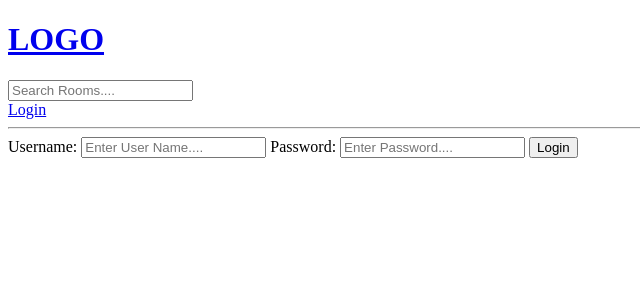
After one commit to balcoder/django-studypal2, a Django app: page /login/ in a window 1280 px wide. The commit adds this page. Shown: the top 300 px of the page, without its empty margins (0-640 px from the left). Run offline with Django 4.2, Linux system fonts and the light colour scheme.

Commit message:
added login logout functionality

```diff
--- /dev/null
+++ b/studypal/base/templates/base/login_register.html
@@ -0,0 +1,25 @@
+{% extends 'main.html' %} {% block content %}
+
+<div>
+  <form action="" method="POST">
+    {% csrf_token %}
+    <label for="username">Username:</label>
+    <input
+      type="text"
+      name="username"
+      placeholder="Enter User Name...."
+      name="username"
+      id="username"
+    />
+    <label for="password">Password:</label>
+    <input
+      type="password"
+      name="password"
+      placeholder="Enter Password...."
+      name="password"
+      id="password"
+    />
+    <input type="submit" value="Login" />
+  </form>
+</div>
+{% endblock %}
--- a/studypal/base/urls.py
+++ b/studypal/base/urls.py
@@ -2,9 +2,12 @@ from django.urls import path
 from . import views
 
 urlpatterns = [
+    path('login/', views.loginPage, name='login'),
+    path('logout/', views.logoutUser, name='logout'),
     path('', views.home, name='home'),
     path('room/<str:pk>/', views.room, name='room'),
     path('create_room', views.createRoom, name='create_room'),
     path('update_room/<str:pk>/', views.updateRoom, name='update_room'),
     path('delete_room/<str:pk>/', views.deleteRoom, name='delete_room'),
+
 ]
--- a/studypal/base/views.py
+++ b/studypal/base/views.py
@@ -1,5 +1,8 @@
 from django.shortcuts import render, redirect
+from django.contrib import messages
 from django.db.models import Q
+from django.contrib.auth.models import User
+from django.contrib.auth import authenticate, login, logout
 from .models import Room, Topic
 from .forms import RoomForm
 
@@ -11,6 +14,29 @@ from .forms import RoomForm
 #     {'id':2, 'name': 'Design with me' },
 #     {'id':3, 'name': 'Frontend developers' },
 # ]
+
+def loginPage(request):
+    if request.method == 'POST':
+        username = request.POST.get('username')
+        password = request.POST.get('password')
+
+        try:
+            user = User.objects.get(username=username)
+        except:
+            messages.error(request, 'User does not exist')
+        user = authenticate(request, username= username, password=password)
+
+        if user is not None:
+            login(request, user)
+            return redirect('home')
+        else:
+            messages.error(request, 'User name or password does not exist')
+    context = {}
+    return render(request, 'base/login_register.html', context)
+
+def logoutUser(request):
+    logout(request)
+    return redirect('home')
 
 def home(request):
     q = request.GET.get('q') if request.GET.get('q') != None else ''
--- a/studypal/templates/main.html
+++ b/studypal/templates/main.html
@@ -7,6 +7,12 @@
     <title>Studypal</title>
   </head>
   <body>
-    {%include 'navbar.html'%} {% block content %} {% endblock %}
+    {%include 'navbar.html'%} {% if messages %}
+    <ul class="messages">
+      {% for message in messages %}
+      <li>{{ message }}</li>
+      {% endfor %}
+    </ul>
+    {% endif %} {% block content %} {% endblock %}
   </body>
 </html>
--- a/studypal/templates/navbar.html
+++ b/studypal/templates/navbar.html
@@ -6,4 +6,10 @@
   <input type="text" name="q" placeholder="Search Rooms...." />
 </form>
 
+{% if request.user.is_authenticated %}
+<a href="{% url 'logout' %}">Logout</a>
+{% else %}
+<a href="{% url 'login' %}">Login</a>
+{% endif %}
+
 <hr />
```
Also changed, not shown: studypal/db.sqlite3.
